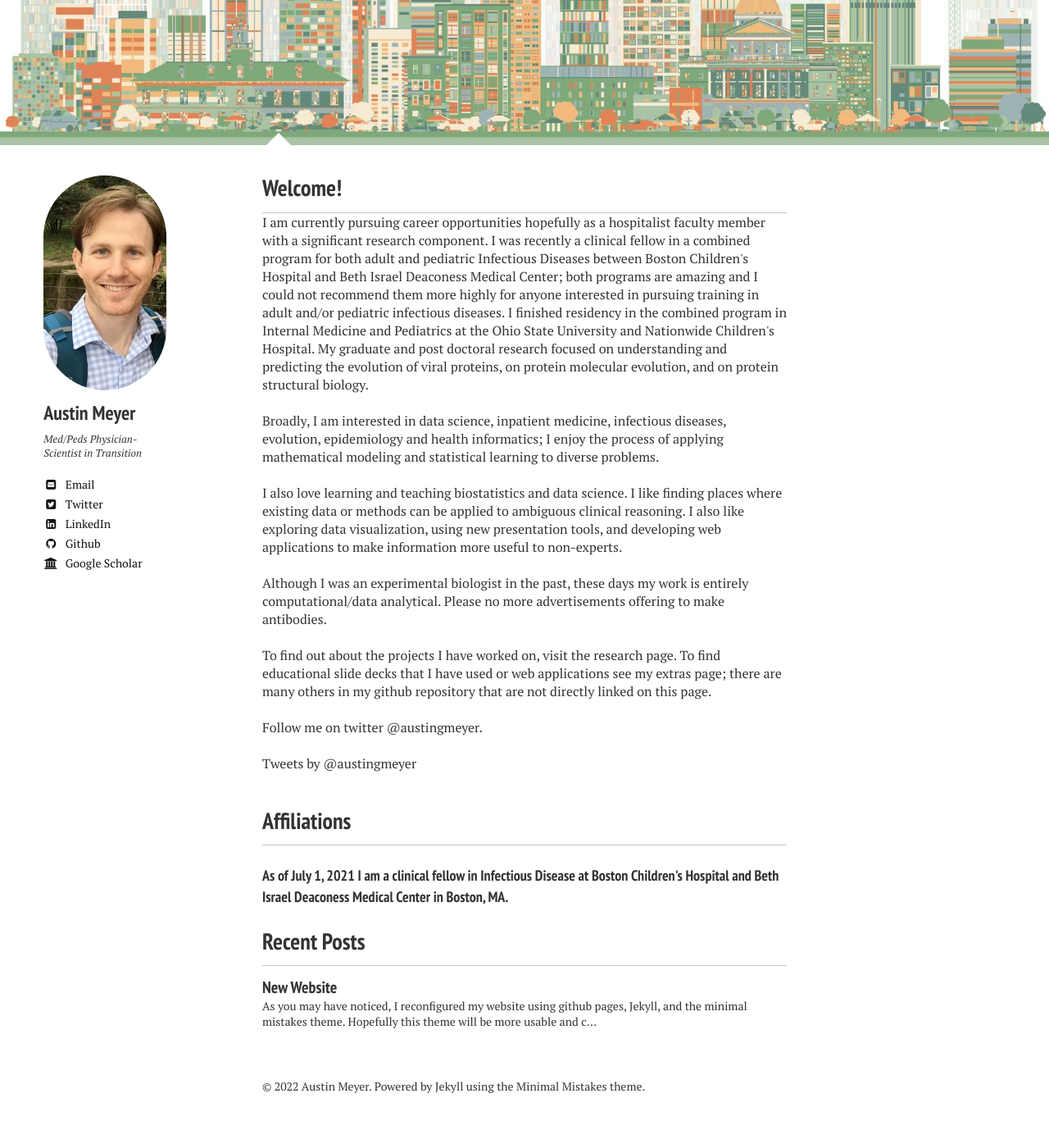
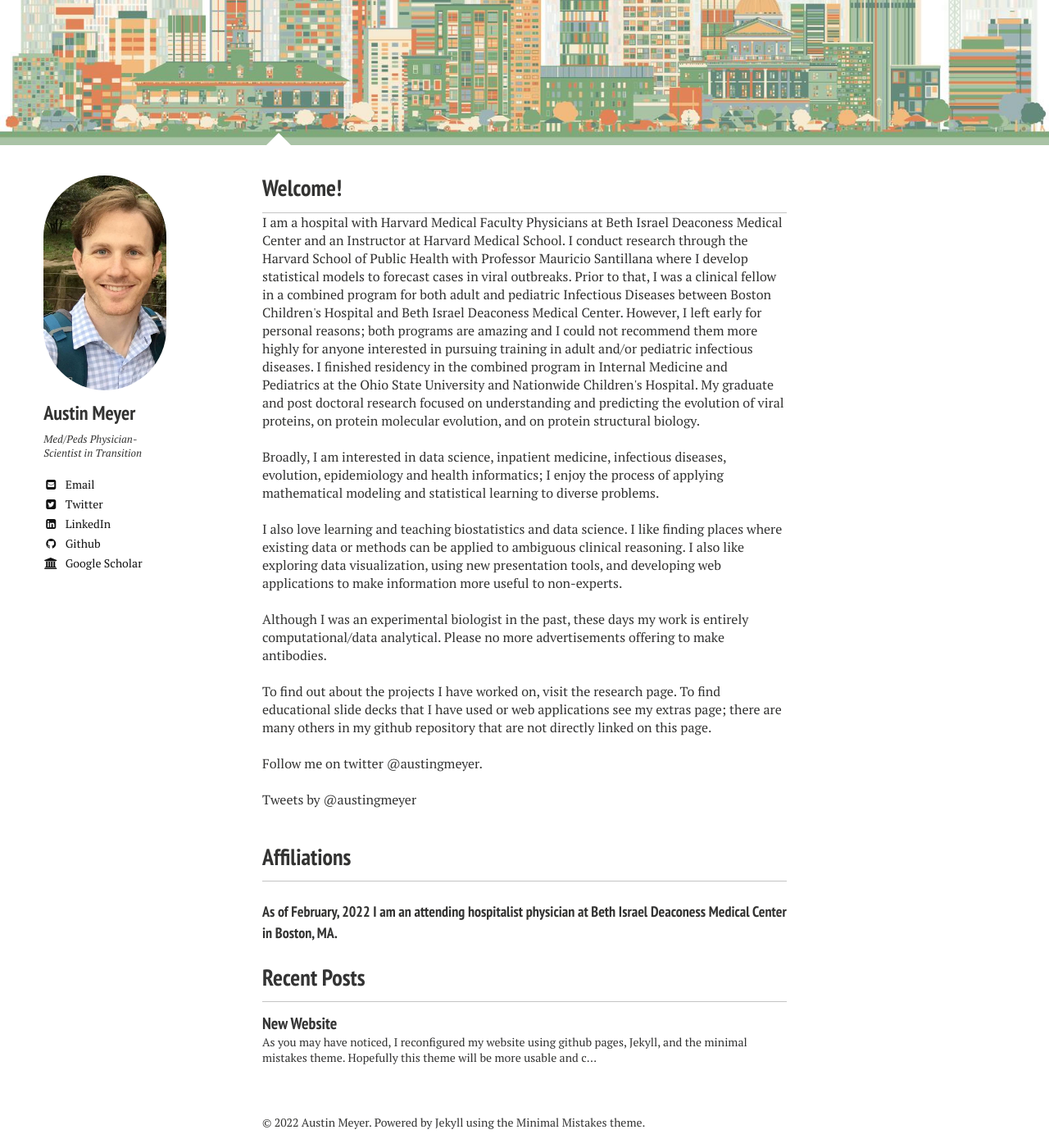
Before and after one commit to ausmeyer/ausmeyer.github.io, a Jekyll site: the page built from index.md, in a window 1280 px wide and 1400 px high, scrolled down 353 px. Shown: the whole window at 82% size. Built offline with Jekyll 4.4.1, drawn with Linux system fonts in a browser that asks for light colours; nearby versions of some CDN libraries; comment, search, counter and statistics services are not loaded.

Commit message:
update homepage

```diff
--- a/_layouts/home.html
+++ b/_layouts/home.html
@@ -35,7 +35,9 @@
   </div>
   <div id="index">
     <h3>Welcome!</h3>
-      I am currently pursuing career opportunities hopefully as a hospitalist faculty member with a significant research component. I was recently a clinical fellow in a combined program for both adult and pediatric Infectious Diseases between Boston Children's Hospital and Beth Israel Deaconess Medical Center; both programs are amazing and I could not recommend them more highly for anyone interested in pursuing training in adult and/or pediatric infectious diseases. I finished residency in the combined program in Internal Medicine and Pediatrics at the Ohio State University and Nationwide Children's Hospital. My graduate and post doctoral research focused on understanding and predicting the evolution of viral proteins, on protein molecular evolution, and on protein structural biology.
+      I am a hospital with Harvard Medical Faculty Physicians at Beth Israel Deaconess Medical Center and an Instructor at Harvard Medical School. I conduct research through the Harvard School of Public Health with Professor Mauricio Santillana where I develop statistical models to forecast cases in viral outbreaks.
+
+      Prior to that, I was a clinical fellow in a combined program for both adult and pediatric Infectious Diseases between Boston Children's Hospital and Beth Israel Deaconess Medical Center. However, I left early for personal reasons; both programs are amazing and I could not recommend them more highly for anyone interested in pursuing training in adult and/or pediatric infectious diseases. I finished residency in the combined program in Internal Medicine and Pediatrics at the Ohio State University and Nationwide Children's Hospital. My graduate and post doctoral research focused on understanding and predicting the evolution of viral proteins, on protein molecular evolution, and on protein structural biology.
       <br><br>
       Broadly, I am interested in data science, inpatient medicine, infectious diseases, evolution, epidemiology and health informatics; I enjoy the process of applying mathematical modeling and statistical learning to diverse problems.
       <br><br>
@@ -53,7 +55,7 @@
      <br><br><br>
 
      <h3>Affiliations</h3>
-     <h4>As of July 1, 2021 I am a clinical fellow in Infectious Disease at Boston Children's Hospital and Beth Israel Deaconess Medical Center in  Boston, MA.</h4>
+     <h4>As of February, 2022 I am an attending hospitalist physician at Beth Israel Deaconess Medical Center in Boston, MA.</h4>
 
     <h3><a href="{{ site.url}}/posts/">Recent Posts</a></h3>
     {% for post in site.posts limit:5 %}
```
